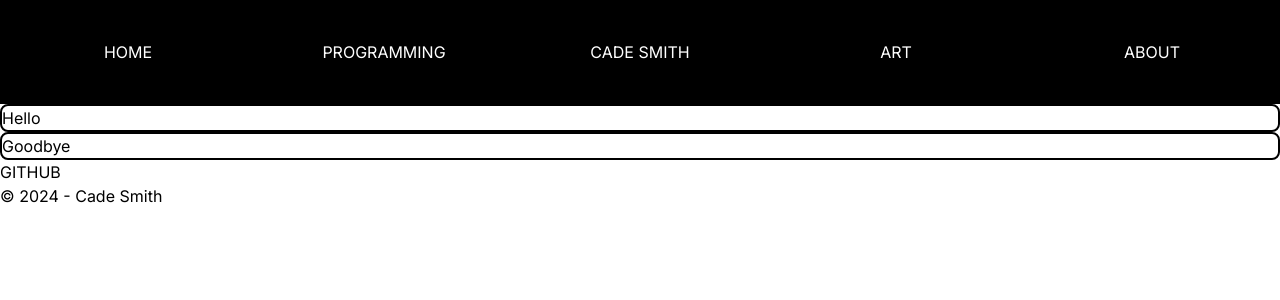
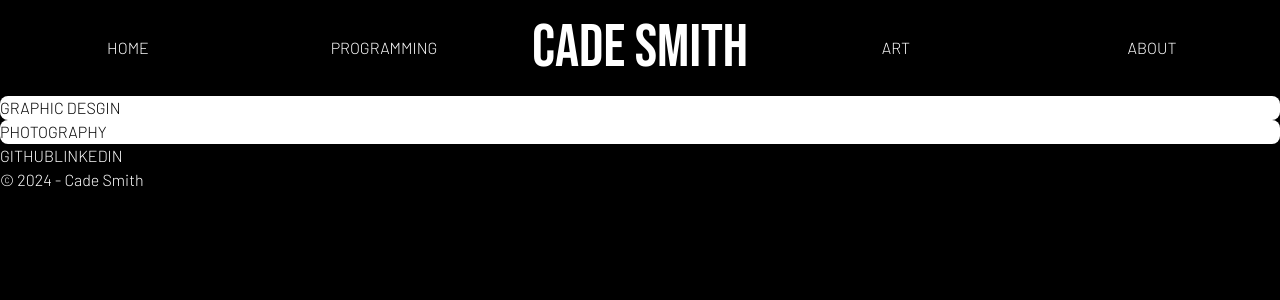
Before and after one commit to cadesmith/PortfolioSite, a Next.js app: page /art in a window 1280 px wide. Shown: the top 300 px of the page. Built offline with nearby package versions, Linux system fonts and the light colour scheme.

Commit message:
Navbar looking good

```diff
--- a/app/art/page.tsx
+++ b/app/art/page.tsx
@@ -7,10 +7,10 @@ export default function Art() {
     return (
       <main>
         <ArtPageTile
-          text={"Hello"}
+          text={"GRAPHIC DESGIN"}
         />
         <ArtPageTile
-          text={"Goodbye"}
+          text={"PHOTOGRAPHY"}
         />
       </main>
     );
--- a/app/components/ArtPageTile.tsx
+++ b/app/components/ArtPageTile.tsx
@@ -1,8 +1,10 @@
 import React from 'react'
+
+// Tiles that have text and an animated arrow
 
 export default function ArtPageTile(props: any) {
   return (
-    <div className='flex border-2 border-black rounded-lg'>
+    <div className='flex bg-white rounded-lg'>
         {props.text}
     </div>
   )
--- a/app/components/Footer.tsx
+++ b/app/components/Footer.tsx
@@ -11,9 +11,10 @@ export default function Footer() {
 
   return (
     <div>
-      <div className="">
-      <Link href="https://github.com/cadesmith" className="">GITHUB</Link>
-      <p>© {year} - Cade Smith</p>
+      <div className="text-white">
+        <Link href="https://github.com/cadesmith" className="">GITHUB</Link>
+        <Link href="">LINKEDIN</Link>
+        <p>© {year} - Cade Smith</p>
       </div>
     </div>
   )
--- a/app/components/Navbar.tsx
+++ b/app/components/Navbar.tsx
@@ -1,18 +1,23 @@
 import React from 'react'
 import Link from 'next/link'
+
+// Fonts
+import { Bebas_Neue } from "next/font/google";
+
+const bebas = Bebas_Neue({ weight: "400", subsets: ["latin"] })
 
 // Grid layout currently achieving desired result
 
 export default function Navbar() {
   return (
-    <nav className='sticky pb-10 bg-black text-white'>
-      <div className='grid grid-cols-5 justify-items-center'>
-          <Link href="/">HOME</Link>
-          <Link href="/programming">PROGRAMMING</Link>
-          <h1 className='pt-10'>CADE SMITH</h1>
-          <Link href="/art">ART</Link>
-          <Link href="/about">ABOUT</Link>
+    <nav className='sticky h-24 bg-black text-white grid grid-cols-5 place-items-center'>
+      <Link href="/">HOME</Link>
+      <Link href="/programming">PROGRAMMING</Link>
+      <div className='text-6xl'>
+        <h1 className={bebas.className}>CADE SMITH</h1>
       </div>
+      <Link href="/art">ART</Link>
+      <Link href="/about">ABOUT</Link>
     </nav>
   )
 }
--- a/app/global.css
+++ b/app/global.css
@@ -1,11 +1,14 @@
 @tailwind base;
 @tailwind components;
 @tailwind utilities;
+
+body {
+    @apply bg-black;
+}
 
 nav a:hover {
     @apply text-gray-300;
 }
 
 nav a{
-    @apply pt-10;
 }
--- a/app/layout.tsx
+++ b/app/layout.tsx
@@ -1,12 +1,15 @@
 import type { Metadata } from "next";
-import { Inter } from "next/font/google";
+import { Barlow } from "next/font/google";
+import { Bebas_Neue } from "next/font/google";
 import "./global.css";
 
 // components
 import Navbar from "./components/Navbar";
 import Footer from "./components/Footer";
 
-const inter = Inter({ subsets: ["latin"] });
+// Font constant
+const barlow = Barlow({ weight: "300", subsets: ["latin"] });
+const bebas = Bebas_Neue({ weight: "400", subsets: ["latin"] })
 
 export const metadata: Metadata = {
   title: "Cade Smith Portfolio Site",
@@ -19,7 +22,7 @@ export default function RootLayout({
 }>) {
   return (
     <html lang="en">
-      <body className={inter.className}>
+      <body className={barlow.className}>
         <Navbar />
         {children}
         <Footer />
--- a/app/page.tsx
+++ b/app/page.tsx
@@ -8,6 +8,7 @@ import { useGSAP } from '@gsap/react';
 HIGH PRIORITY:
 - Determine fonts
   - Local vs. Google
+  - Google: Oswald, Barlow, Bebas Neue
 
 LOW PRIORITY:
 - Animation of name text
```
